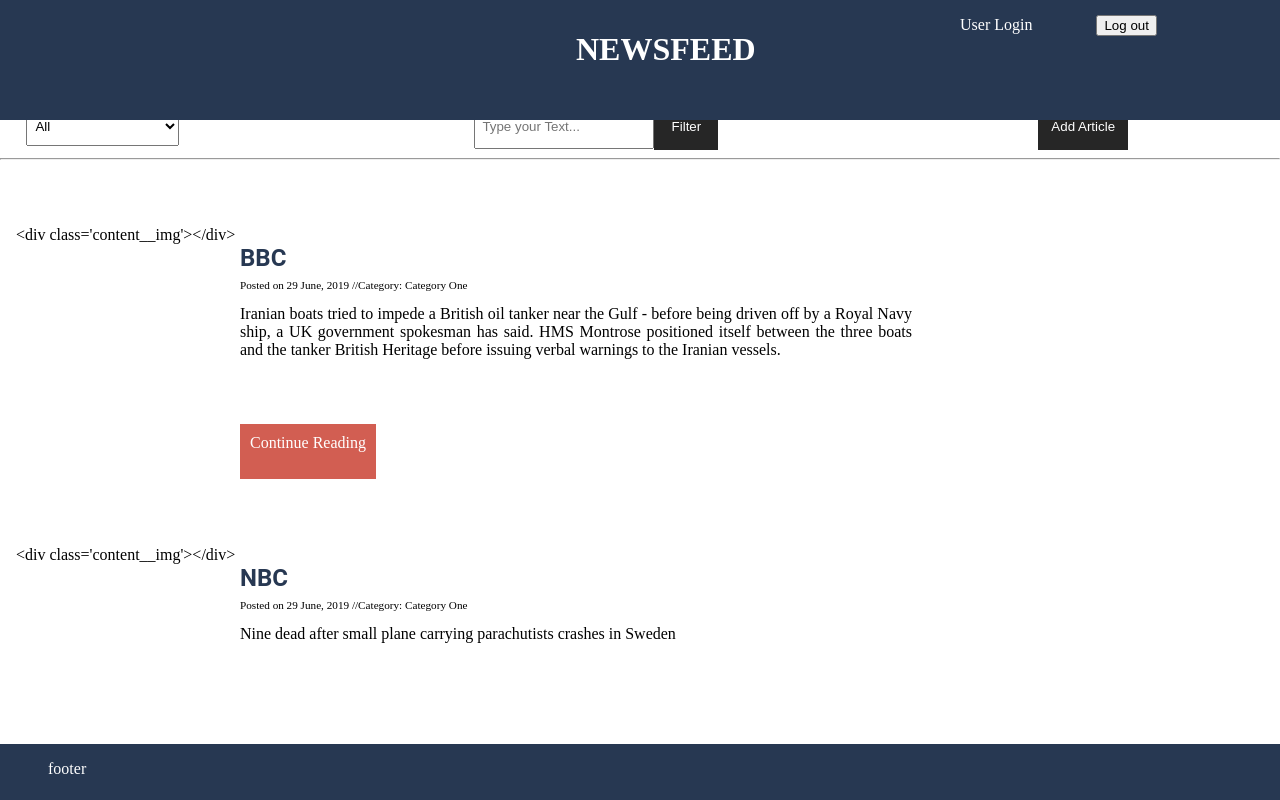
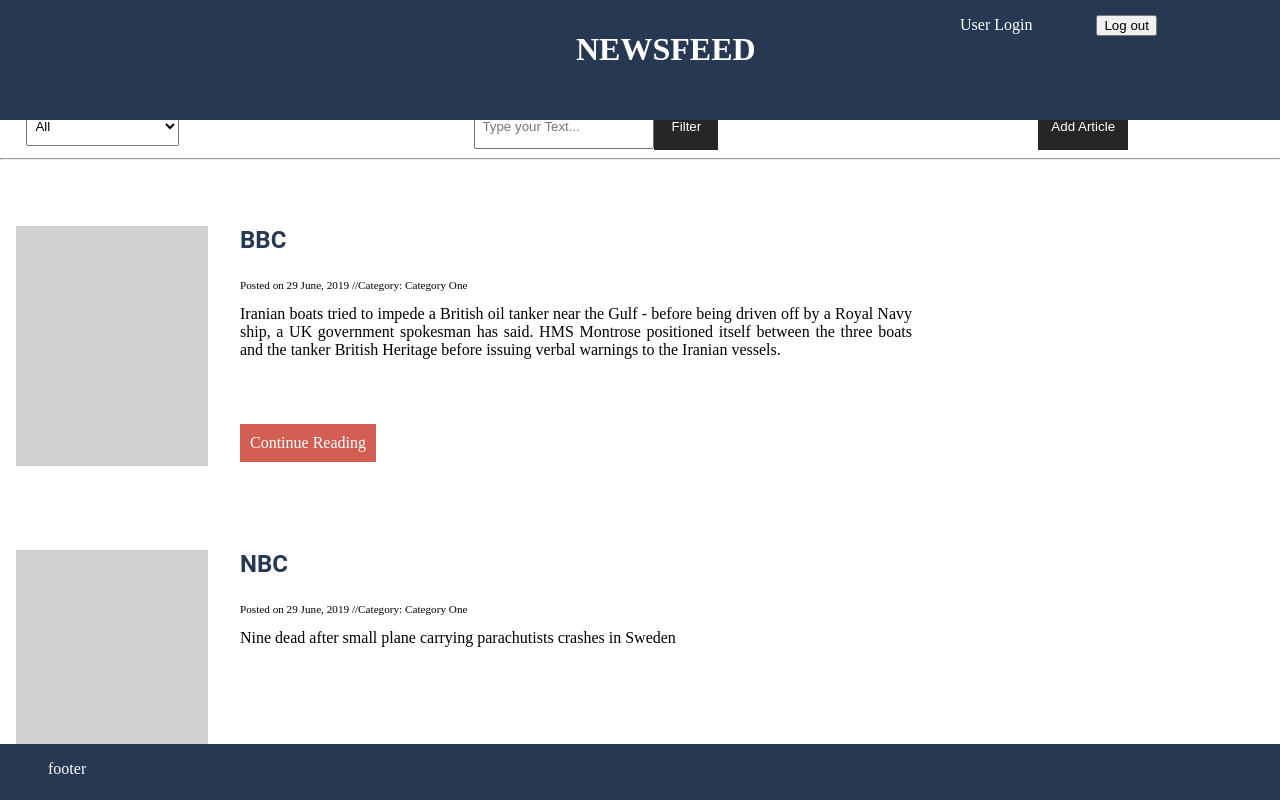
Before and after one commit to Dhruv1107/Task6, an Angular app: page / in a window 1280 px wide. Shown: the top 800 px of the page. Built offline with nearby package versions, Linux system fonts and the light colour scheme.

Commit message:
Dropdown feature implemented

```diff
--- a/src/app/app.component.html
+++ b/src/app/app.component.html
@@ -1,4 +1,4 @@
-<app-header></app-header>
-<app-form></app-form>
+<app-header [name]="name"></app-header>
+<app-form (eventClicked)="childEventClicked($event)"></app-form>
 <app-body></app-body>
 <app-footer></app-footer>
--- a/src/app/app.component.ts
+++ b/src/app/app.component.ts
@@ -1,10 +1,16 @@
-import { Component } from '@angular/core';
+import { Component } from "@angular/core";
 
 @Component({
-  selector: 'app-root',
-  templateUrl: './app.component.html',
-  styleUrls: ['./app.component.css']
+  selector: "app-root",
+  templateUrl: "./app.component.html",
+  styleUrls: ["./app.component.css"]
 })
 export class AppComponent {
-  title = 'task6';
+  title = "task6";
+  public name: string;
+
+  childEventClicked(event: Event) {
+    this.name = (<HTMLInputElement>event.target).value;
+    console.log(this.name);
+  }
 }
--- a/src/app/body/body.component.css
+++ b/src/app/body/body.component.css
@@ -46,7 +46,7 @@
   display: inline-block;
   transition: all 0.2s;
   /* All the properties are enabled to be animated. The transition property should be on initial state */
-  height: 2.2rem;
+  height: 1.1rem;
   border: 0;
   top: 75%;
 }
--- a/src/app/body/body.component.html
+++ b/src/app/body/body.component.html
@@ -1,5 +1,6 @@
 <div class="content" id="content" *ngFor="let post of posts">
   <div class="content__sub" id="content__display">
+    <div class="content__img"></div>
     {{ post.image }}
     <h3 class="content__modifier content__head" id="myBtn">
       {{ post.heading }}
--- a/src/app/form/form.component.html
+++ b/src/app/form/form.component.html
@@ -1,6 +1,10 @@
 <div class="main">
   <div>
-    <select id="sel-category" class="form__select-box">
+    <select
+      id="sel-category"
+      class="form__select-box"
+      (change)="changeHeading($event)"
+    >
       <option value="All" style="display: none">All</option>
       <option value="BBC">BBC</option>
       <option value="FOX">FOX</option>
--- a/src/app/form/form.component.ts
+++ b/src/app/form/form.component.ts
@@ -1,15 +1,17 @@
-import { Component, OnInit } from '@angular/core';
+import { Component, OnInit, Output, EventEmitter } from "@angular/core";
 
 @Component({
-  selector: 'app-form',
-  templateUrl: './form.component.html',
-  styleUrls: ['./form.component.css']
+  selector: "app-form",
+  templateUrl: "./form.component.html",
+  styleUrls: ["./form.component.css"]
 })
 export class FormComponent implements OnInit {
+  constructor() {}
+  ngOnInit() {}
 
-  constructor() { }
+  @Output() eventClicked = new EventEmitter<Event>();
 
-  ngOnInit() {
-  }
-
+  changeHeading = (event: Event) => {
+    this.eventClicked.emit(event);
+  };
 }
--- a/src/app/header/header.component.html
+++ b/src/app/header/header.component.html
@@ -1,5 +1,5 @@
 <header class="header">
   <p class="userLogin">User Login</p>
   <button class="logoutBtn">Log out</button>
-  <h1 class="header__heading">NEWSFEED</h1>
+  <h1 class="header__heading">{{ name ? name : defaultName }}</h1>
 </header>
--- a/src/app/header/header.component.ts
+++ b/src/app/header/header.component.ts
@@ -1,15 +1,16 @@
-import { Component, OnInit } from '@angular/core';
+import { Component, OnInit, Input } from "@angular/core";
 
 @Component({
-  selector: 'app-header',
-  templateUrl: './header.component.html',
-  styleUrls: ['./header.component.css']
+  selector: "app-header",
+  templateUrl: "./header.component.html",
+  styleUrls: ["./header.component.css"]
 })
 export class HeaderComponent implements OnInit {
-
-  constructor() { }
-
-  ngOnInit() {
+  @Input() name: string;
+  defaultName: string;
+  constructor() {
+    this.defaultName = "NEWSFEED";
   }
 
+  ngOnInit() {}
 }
--- a/src/app/posts-data.ts
+++ b/src/app/posts-data.ts
@@ -1,14 +1,14 @@
 import { Posts } from "./posts";
 export const POSTSDATA: Posts[] = [
   {
-    image: "<div class='content__img'></div>",
+    image: "",
     heading: "BBC",
     date: "Posted on 29 June, 2019 //Category: Category One",
     content: `Iranian boats tried to impede a British oil tanker near the Gulf - before being driven off by a Royal Navy ship, a UK government spokesman has said. HMS Montrose positioned itself between the three boats and the tanker British Heritage before issuing verbal warnings to the Iranian vessels.`,
     popup: `A UK Government spokesman said: "Contrary to international law, three Iranian vessels attempted to impede the passage of a commercial vessel, British Heritage, through the Strait of Hormuz. "We are concerned by this action and continue to urge the Iranian authorities to de-escalate the situation in the region."`
   },
   {
-    image: "<div class='content__img'></div>",
+    image: "",
     heading: "NBC",
     date: "Posted on 29 June, 2019 //Category: Category One",
     content:
@@ -17,7 +17,7 @@
       "HELSINKI — Swedish officials said a small plane carrying parachutists crashed in northern Sweden soon after takeoff on Sunday and all nine people on board were killed. The accident took place a little after 2 p.m. local time on Storsandskar island. Swedish media quoted witnesses reporting that some of the parachutists were seen trying to jump off the plane just before the crash."
   },
   {
-    image: "<div class='content__img'></div>",
+    image: "",
     heading: "Fox",
     date: "Posted on 29 June, 2019 //Category: Category One",
     content:
@@ -26,7 +26,7 @@
       "Hrithik Roshan's Super 30, which is based on the life of mathematician Anand Kumar, has been leaked online by piracy website Tamilrockers. The film was released on July 12 and has been doing a good business at the box office. Severe actions have been taken against the website, which is notorious to leak every latest release, but it continues to affect the business of films by leaking them online. Its latest piracy victims include Kabir Singh, Article 15, Oh Baby and Spider-Man Far From Home"
   },
   {
-    image: "<div class='content__img'></div>",
+    image: "",
     heading: "NBC",
     date: "Posted on 29 June, 2019 //Category: Category One",
     content:
@@ -35,7 +35,7 @@
       "A throw from deep caught an edge of Stokes' bat and the ball raced away for a four. It's hard to imagine a batsman scoring runs with the bat while sliding down to save himself from getting run-out. But that's what happened in the epic finale. Stunned by what just happened, New Zealand players saw their worst nightmare come true as England got six runs (two by running and four extra). Despite just three runs needed off the final two balls, the Kiwis were as spirited as ever and thanks to their nerves, England could only manage to get two of the remaining two balls to end the contest in a tie."
   },
   {
-    image: "<div class='content__img'></div>",
+    image: "",
     heading: "FOX",
     date: "Posted on 29 June, 2019 //Category: Category One",
     content:
@@ -43,7 +43,7 @@
     popup: `Djokovic revealed a mental trick, according to the Times. After winning the match, after nearly five hours, he told reporters that when the crowd chanted “Roger! Roger,” he said he heard “Novak.”“It sounds silly, but it is like that. I try to convince myself that it’s like that.” The sets were 7-6 (5), 1-6, 7-6 (4), 4-6 and 13-12 (3). The final lasted nearly five hours, longer than any other Wimbledon final. Djokovic has now won Wimbledon five times.`
   },
   {
-    image: "<div class='content__img'></div>",
+    image: "",
     heading: "BBC",
     date: "Posted on 29 June, 2019 //Category: Category One",
     content:
```
Also changed, not shown: src/app/app.module.ts (+10 -3 lines).
